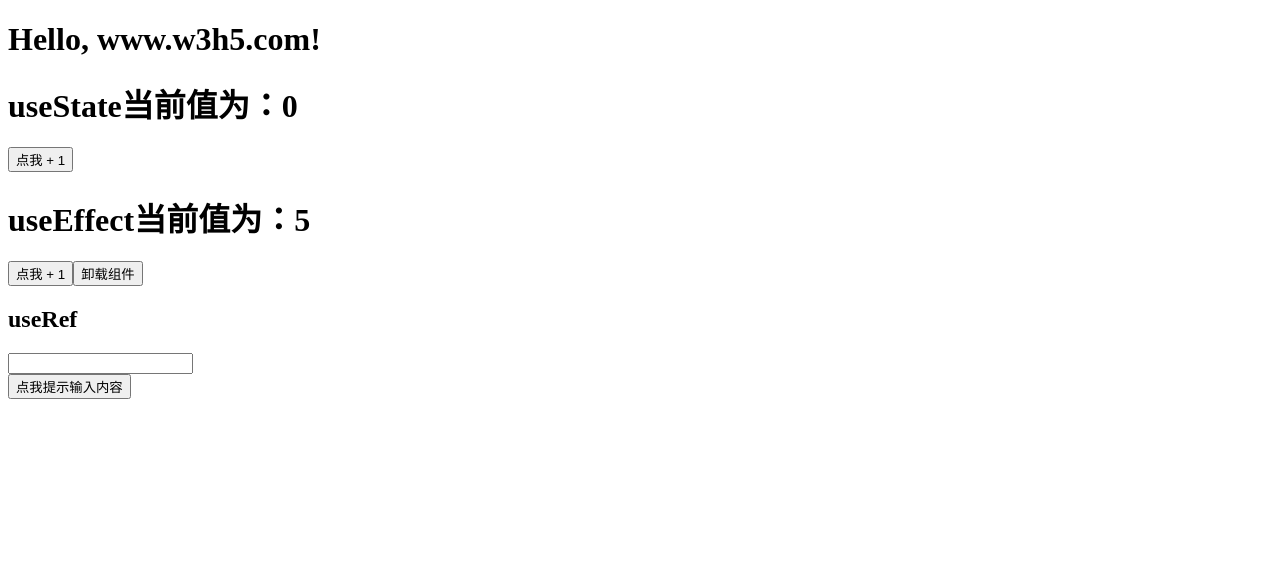
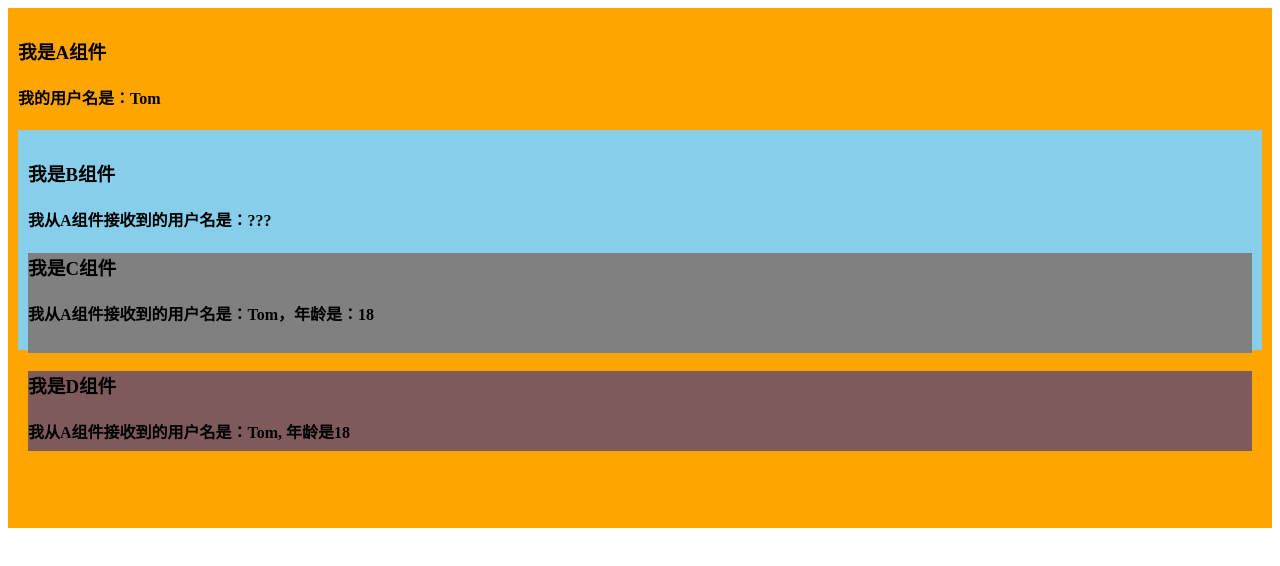
Before and after one commit to ideshun/react-demo, a React (Create React App) app: page / in a window 1280 px wide. Shown: the top 566 px of the page. Built offline with nearby package versions, Linux system fonts and the light colour scheme.

Commit message:
Context 上下文传值

```diff
--- a/src/App.js
+++ b/src/App.js
@@ -2,23 +2,25 @@
  * @Author: Deshun
  * @Date: 2021-08-02 08:55:37
  * @LastEditors: Deshun
- * @LastEditTime: 2021-08-04 22:08:03
+ * @LastEditTime: 2021-08-04 22:32:12
  * @FilePath: \React\react-demo\src\App.js
  * @Description: App "外壳"组件
  */
 import React, { Component } from 'react'
 import Hello from './components/hello'
 import { StateHook, EffectHook, RefHook } from './components/hooks'
+import Context from './components/Context'
 
 // 创建并暴露 App 组件
 export default class App extends Component {
   render() {
     return (
       <div>
-        <Hello />
-        <StateHook />
-        <EffectHook />
-        <RefHook />
+        {/* <Hello /> */}
+        {/* <StateHook /> */}
+        {/* <EffectHook /> */}
+        {/* <RefHook /> */}
+        <Context />
       </div>
     )
   }
--- /dev/null
+++ b/src/components/Context/index.css
@@ -0,0 +1,18 @@
+.parent {
+  height: 500px;
+  background-color: orange;
+  padding: 10px;
+}
+.child {
+  height: 200px;
+  background-color: skyblue;
+  padding: 10px;
+}
+.grand {
+  height: 100px;
+  background-color: gray;
+}
+.grand2 {
+  height: 80px;
+  background-color: rgb(126, 90, 90);
+}
--- /dev/null
+++ b/src/components/Context/index.jsx
@@ -0,0 +1,78 @@
+import React, { Component } from "react";
+import './index.css'
+
+// 创建 Context 上下文对象
+const MyContext = React.createContext()
+// Provider 包裹, 可以传值给后代组件(只适用于类式组件)
+// Provider 供应者,养家者
+const { Provider, Consumer } = MyContext
+// Consumer 从祖组件获取值(类式组件和函数式组件都适用)
+// Consumer 消费者,花钱者
+// 在应用开发中一般不用 context , 一般都用它封装 react 插件
+export default class A extends Component {
+  state = { username: 'Tom', age: 18 }
+  render() {
+    const { username, age } = this.state
+    return (
+      <div className="parent">
+        <h3>我是A组件</h3>
+        <h4>我的用户名是：{this.state.username}</h4>
+        {/* 这里必须是 value, 可以传对象 */}
+        {/* <MyContext.Provider> */}
+        <Provider value={{ username, age }}>
+          <B/>
+        </Provider>
+      </div>
+    );
+  }
+}
+
+class B extends Component {
+  render() {
+    return (
+      <div className="child">
+        <h3>我是B组件</h3>
+        <h4>我从A组件接收到的用户名是：???</h4>
+        <C/>
+        <D/>
+      </div>
+    );
+  }
+}
+
+class C extends Component {
+  // 声明接收 Context （必须）
+  static contextType = MyContext
+  render() {
+    // 读取 context 中的 value 值
+    const { username, age } = this.context;
+    return (
+      <div className="grand">
+        <h3>我是C组件</h3>
+        <h4>
+          我从A组件接收到的用户名是：{username}，年龄是：{age}
+        </h4>
+      </div>
+    );
+  }
+}
+function D() {
+  return (
+    <div className="grand2">
+      <h3>我是D组件</h3>
+      <h4>
+        我从A组件接收到的用户名是：
+        {/* 从 Consumer 接收值 */}
+        {/* <MyContext.Consumer> */}
+        <Consumer>
+          {/* {
+          value => {
+            return `${value.username}, 年龄是${value.age}`
+          }
+        } */}
+          {(value) => `${value.username}, 年龄是${value.age}`}
+        </Consumer>
+      </h4>
+    </div>
+  );
+}
```
